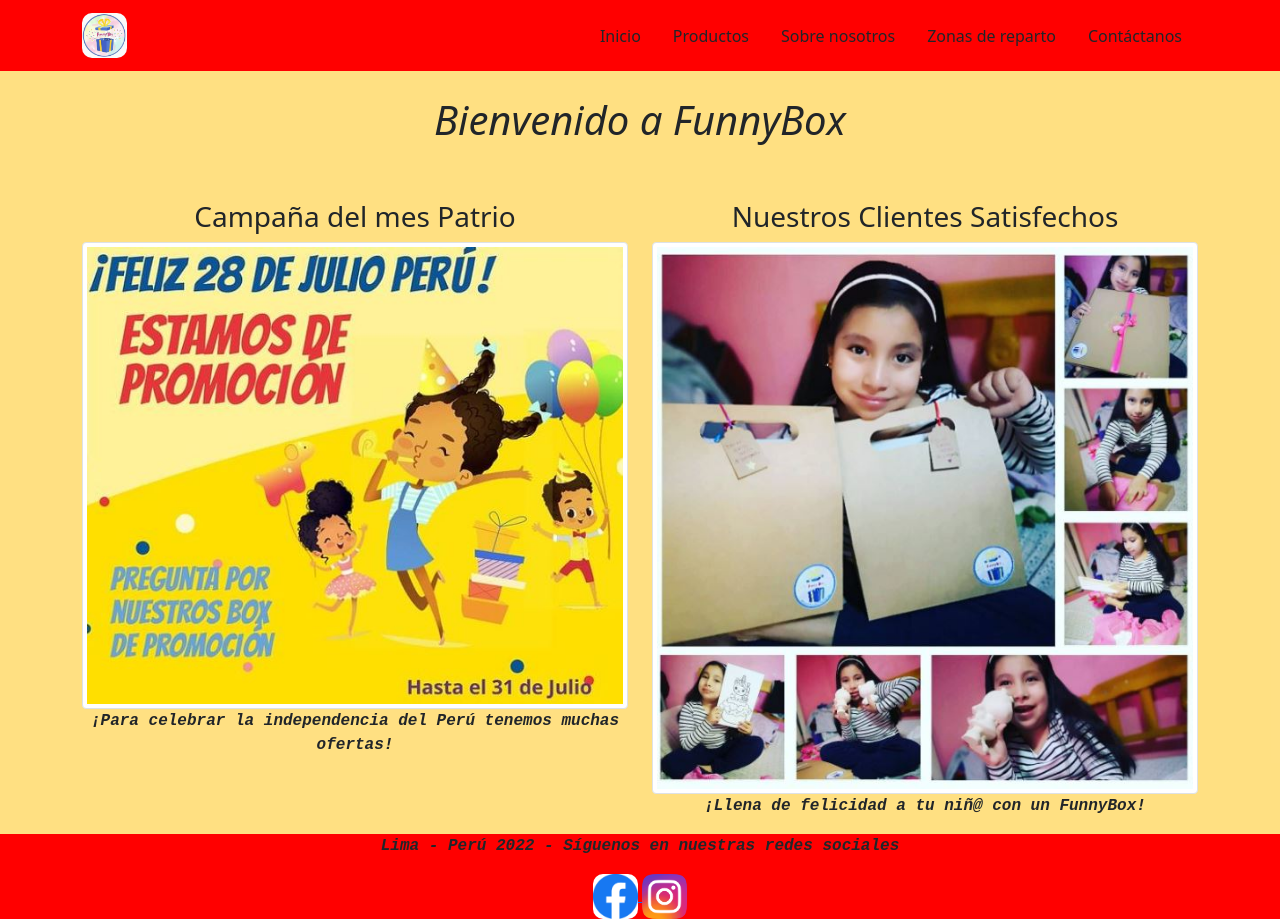
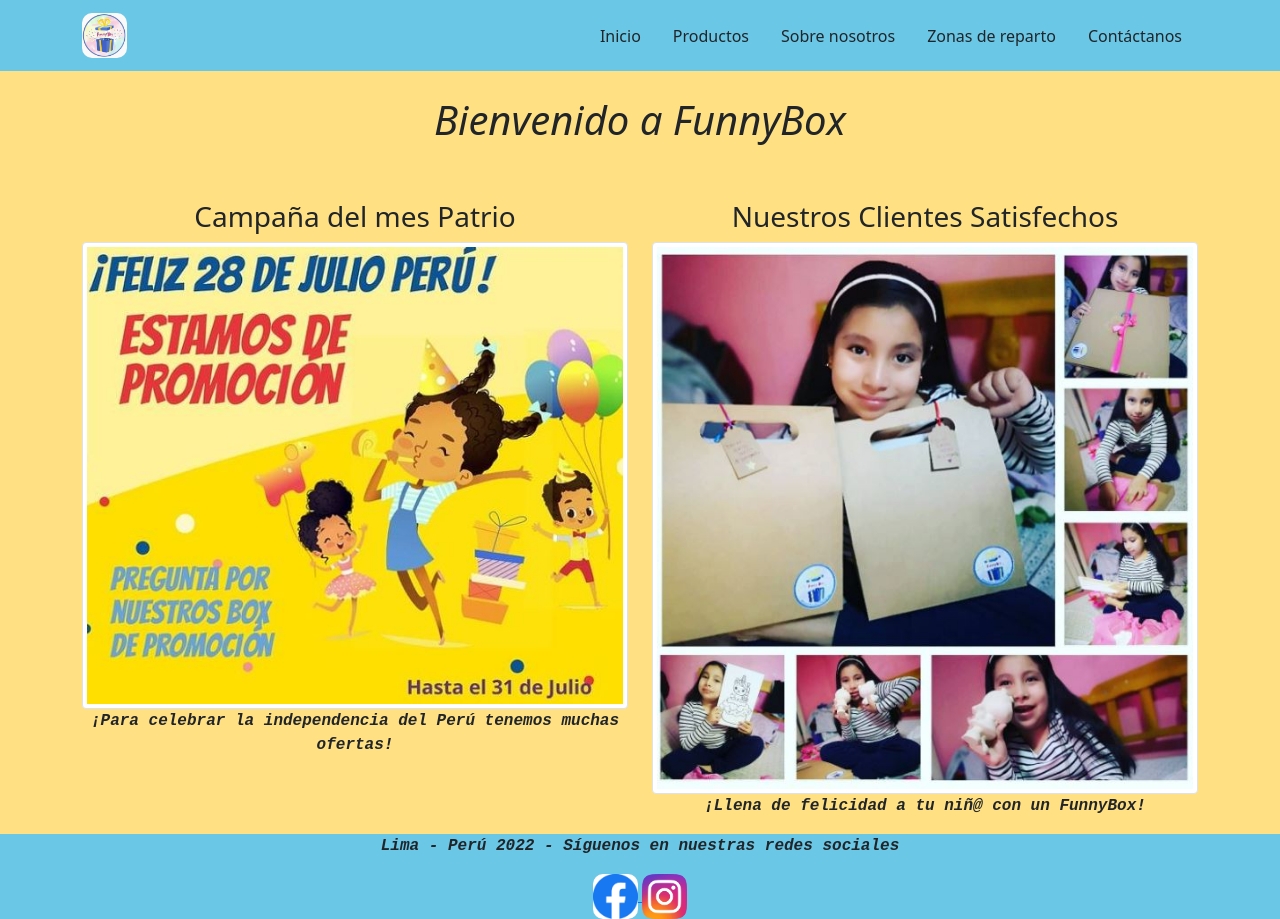
Before and after one commit to Jigeroar87/pf-coderhouse, a website: page index.html in a window 1280 px wide. Drawn offline with nearby package versions, Linux system fonts and the light colour scheme.

Commit message:
Nav y footer #6AC7E6 OK

```diff
--- a/cssdest/estilos.css
+++ b/cssdest/estilos.css
@@ -8,11 +8,11 @@
 footer {
   bottom: 0px;
   left: 0px;
-  background-color: red;
+  background-color: #6AC7E6;
   list-style-type: none; }
 
 .navBackground {
-  background-color: red;
+  background-color: #6AC7E6;
   position: sticky;
   list-style-type: none; }
 
```
